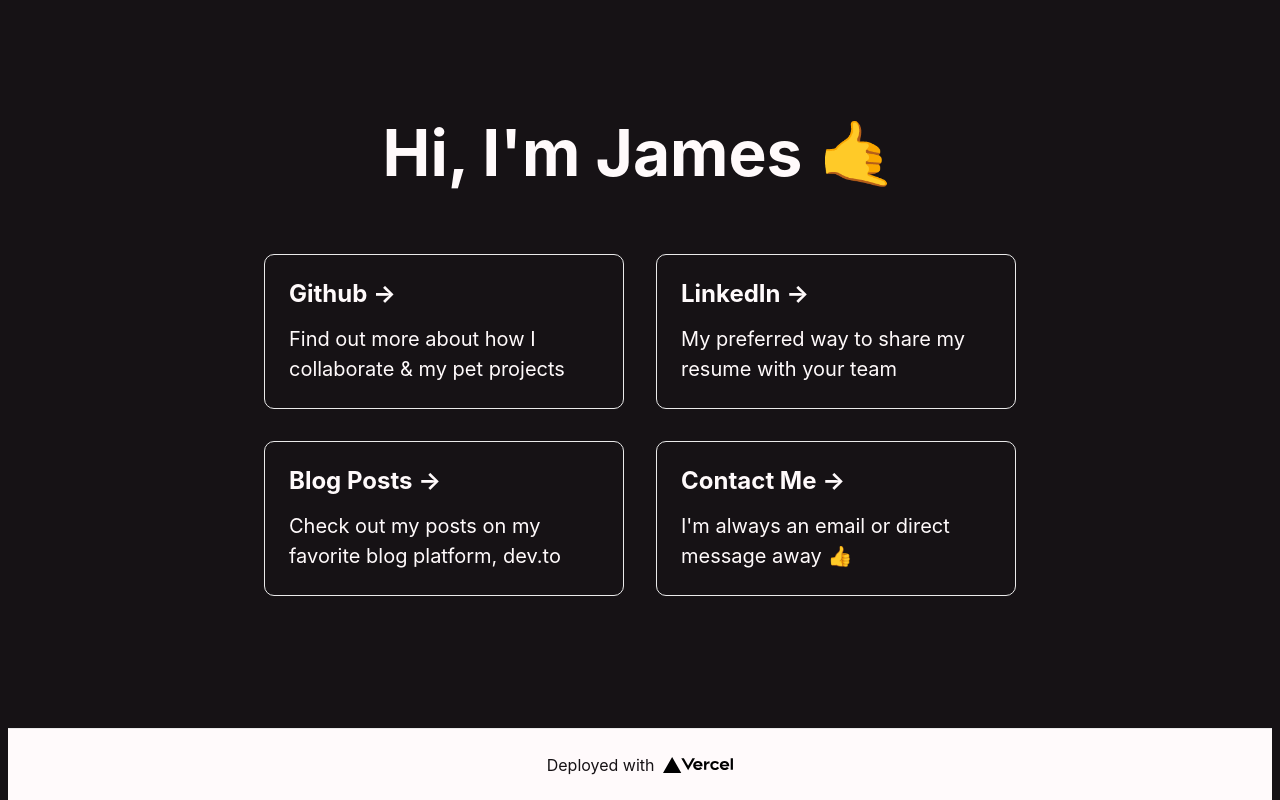
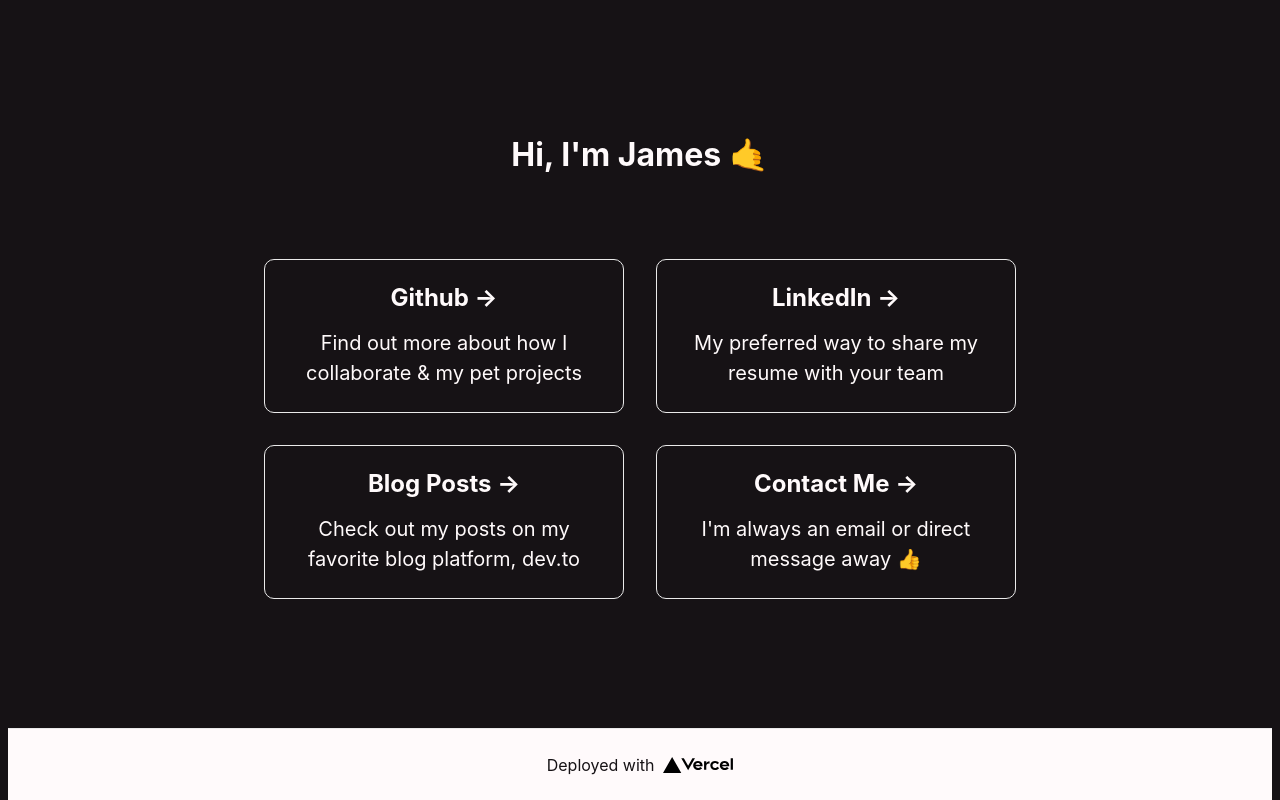
Before and after one commit to jimboslicethat/folio, a Next.js app: page / in a window 1280 px wide. Built offline with nearby package versions, Linux system fonts and the light colour scheme.

Commit message:
Continue moving over card styles

```diff
--- a/pages/common/components/card.module.css
+++ b/pages/common/components/card.module.css
@@ -27,3 +27,35 @@
   font-size: 1.25rem;
   line-height: 1.5;
 }
+
+.description {
+  line-height: 1.5;
+  font-size: 1.5rem;
+}
+
+.title {
+  margin: 0;
+  line-height: 1.15;
+  font-size: 4rem;
+}
+.title a {
+  color: #0070f3;
+  text-decoration: none;
+}
+
+.title a:hover,
+.title a:focus,
+.title a:active {
+  text-decoration: underline;
+}
+
+.title {
+  margin: 0;
+  line-height: 1.15;
+  font-size: 4rem;
+}
+
+.title,
+.description {
+  text-align: center;
+}
--- a/pages/common/components/card.tsx
+++ b/pages/common/components/card.tsx
@@ -11,8 +11,8 @@ type CardProps = {
 export default function Card({ href, title, description }: CardProps) {
   return (
     <a target="_blank" href={href} className={styles.card}>
-      <h3>{title} &rarr;</h3>
-      <p>{description}</p>
+      <h3 className={styles.title}>{title} &rarr;</h3>
+      <p className={styles.description}>{description}</p>
     </a>
   )
 }
--- a/pages/index.module.css
+++ b/pages/index.module.css
@@ -37,42 +37,6 @@
   align-items: center;
 }
 
-.title a {
-  color: #0070f3;
-  text-decoration: none;
-}
-
-.title a:hover,
-.title a:focus,
-.title a:active {
-  text-decoration: underline;
-}
-
-.title {
-  margin: 0;
-  line-height: 1.15;
-  font-size: 4rem;
-}
-
-.title,
-.description {
-  text-align: center;
-}
-
-.description {
-  line-height: 1.5;
-  font-size: 1.5rem;
-}
-
-.code {
-  background: #fafafa;
-  border-radius: 5px;
-  padding: 0.75rem;
-  font-size: 1.1rem;
-  font-family: Menlo, Monaco, Lucida Console, Liberation Mono, DejaVu Sans Mono,
-    Bitstream Vera Sans Mono, Courier New, monospace;
-}
-
 .grid {
   display: flex;
   align-items: center;
```
